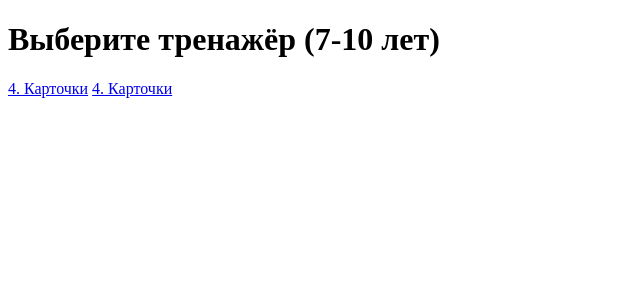
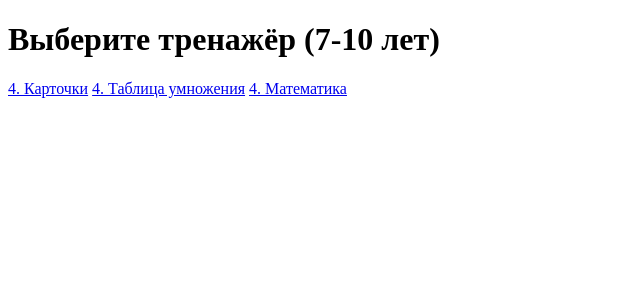
Before and after one commit to Rina2003123/webapp, a Flask app: page /age7-10 in a window 1280 px wide. Shown: the top 300 px of the page, without its empty margins (0-640 px from the left). Run offline with Flask 3, Linux system fonts and the light colour scheme.

Commit message:
11й тренажер

```diff
--- a/templates/age7_10.html
+++ b/templates/age7_10.html
@@ -11,7 +11,8 @@
         <h1>Выберите тренажёр (7-10 лет)</h1>
         <div class="links">
             <a href="{{ url_for('memory_game2') }}" class="game-link">4. Карточки</a>
-            <a href="{{ url_for('multiplication_trainer') }}" class="game-link">4. Карточки</a>
+            <a href="{{ url_for('multiplication_trainer') }}" class="game-link">4. Таблица умножения</a>
+            <a href="{{ url_for('math_trainer') }}" class="game-link">4. Математика</a>
 
         </div>
     </div>
```
